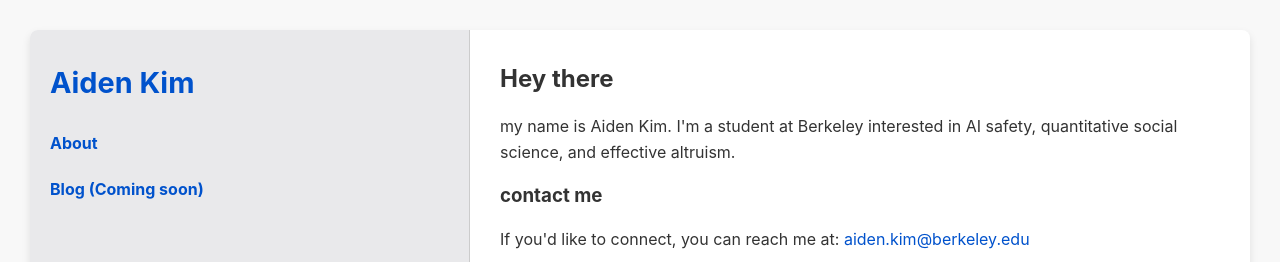
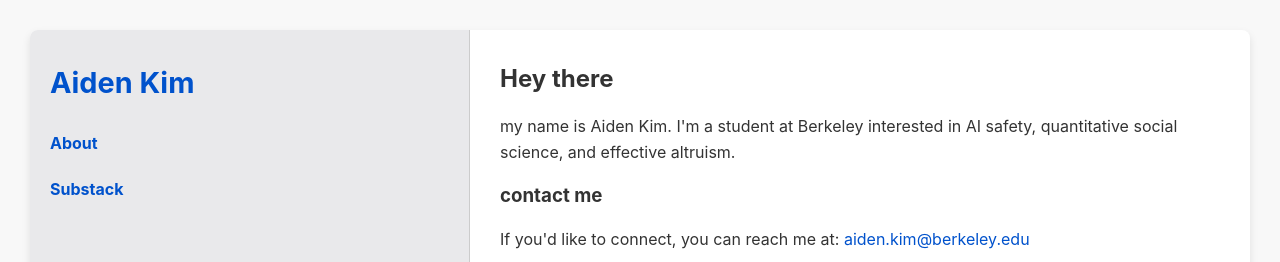
Before and after one commit to koover1/koover1.github.io, a plain HTML site: page index.html in a window 1280 px wide. Shown: the top 262 px of the page. Drawn offline with Linux system fonts and the light colour scheme.

Commit message:
Update index.html

```diff
--- a/index.html
+++ b/index.html
@@ -11,7 +11,7 @@
             <h1>Aiden Kim</h1>
             <nav>
                 <ul>
-                    <li><a href="/">About</a></li> <li><a href="/blog/">Blog (Coming soon)</a></li> </ul>
+                    <li><a href="/">About</a></li> <li><a href="koover.substack.com">Substack</a></li> </ul>
             </nav>
         </div>
 
```
